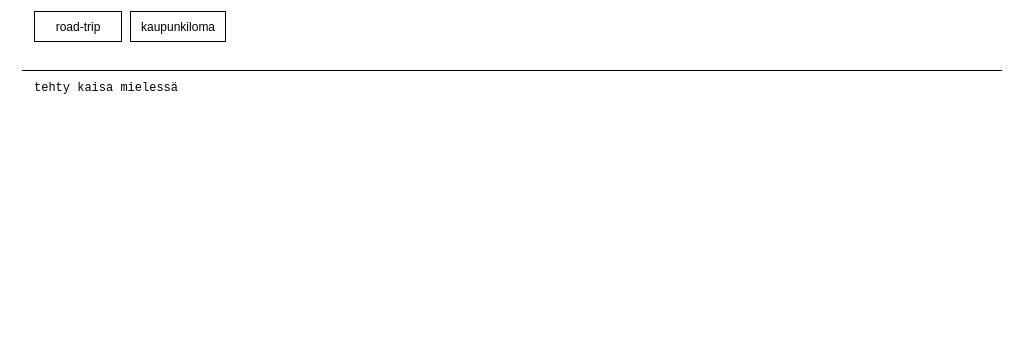
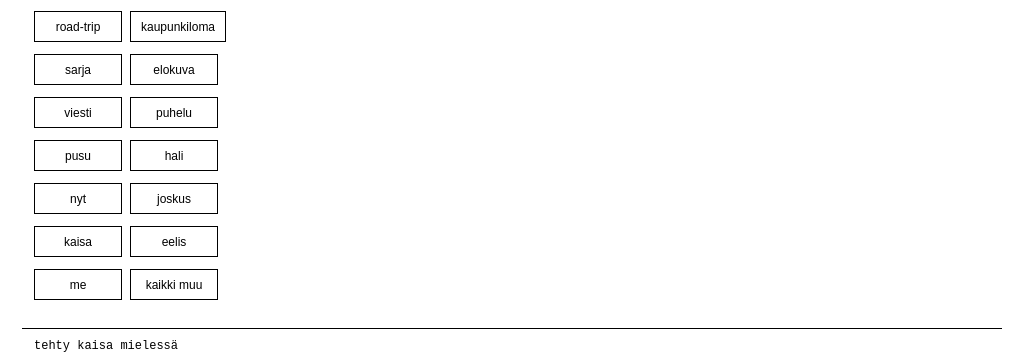
Before and after one commit to eeputti/kaisan-sivusto, a Next.js app: page /minipeli/valinta in a window 1280 px wide. Shown: the part 475-829 px from the top of the page, without its empty margins (128-1151 px from the left). Before the commit the page ends 800 px from the top, so only its background shows below. Built offline with nearby package versions, Linux system fonts and the light colour scheme.

Commit message:
Add more would-you-rather prompts

```diff
--- a/components/WouldYouRather.tsx
+++ b/components/WouldYouRather.tsx
@@ -48,6 +48,30 @@ export function WouldYouRather() {
     if (id === "travel") {
       return "molemmat oikein! nyt on nii paha kysymys et saa ottaa kyl molemmat";
     }
+    if (id === "series") {
+      return option === "sarja"
+        ? "sarja, koska pidempään yhdessä \u003c3"
+        : "eepun vastaus ois sarja, koska pidempään yhdessä";
+    }
+    if (id === "call") {
+      return option === "puhelu"
+        ? "puhelu (mut viestitki on aina ihaniii jeeee)"
+        : "mun vastaus ois puhelu (mut viestitki on aina ihaniii jeeee)";
+    }
+    if (id === "kiss") {
+      return "molemmat, mut eka pusu tai hali tai hali tai pusu";
+    }
+    if (id === "now") {
+      return option === "nyt" ? "nyt tietty" : "eepun vastaus: nyt tietty";
+    }
+    if (id === "kaisa") {
+      return option === "kaisa"
+        ? "eeliksen vastaus on ainut oikee: kaisa!!!!!"
+        : "eeliksen vastaus on ainut oikee: kaisa!!!!!";
+    }
+    if (id === "us") {
+      return option === "me" ? "oikee vastaus on me!! JEEEE" : "oikee vastaus on me!! JEEEE";
+    }
     return "";
   };
 
--- a/lib/site.ts
+++ b/lib/site.ts
@@ -109,6 +109,36 @@ export const site = {
           id: "travel",
           prompt: "",
           options: ["road-trip", "kaupunkiloma"],
+        },
+        {
+          id: "series",
+          prompt: "",
+          options: ["sarja", "elokuva"],
+        },
+        {
+          id: "call",
+          prompt: "",
+          options: ["viesti", "puhelu"],
+        },
+        {
+          id: "kiss",
+          prompt: "",
+          options: ["pusu", "hali"],
+        },
+        {
+          id: "now",
+          prompt: "",
+          options: ["nyt", "joskus"],
+        },
+        {
+          id: "kaisa",
+          prompt: "",
+          options: ["kaisa", "eelis"],
+        },
+        {
+          id: "us",
+          prompt: "",
+          options: ["me", "kaikki muu"],
         },
       ],
     },
```
